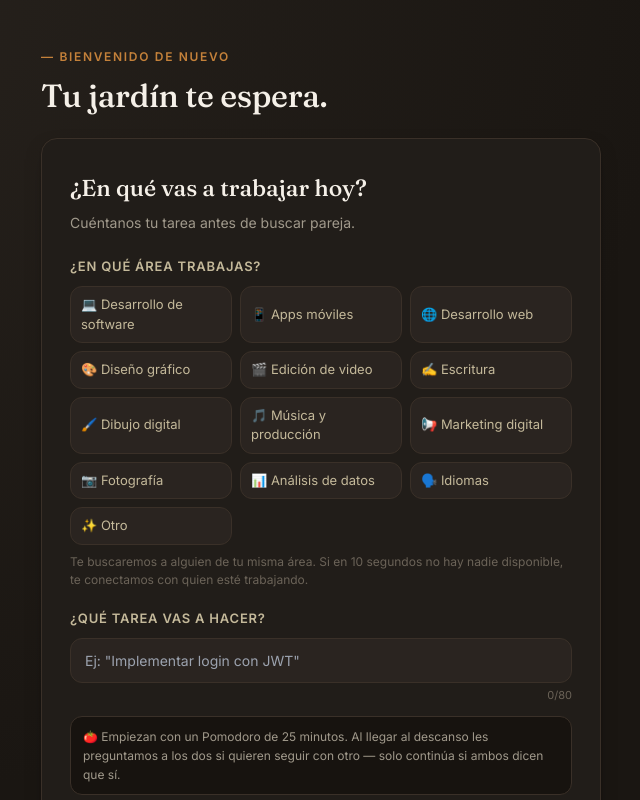
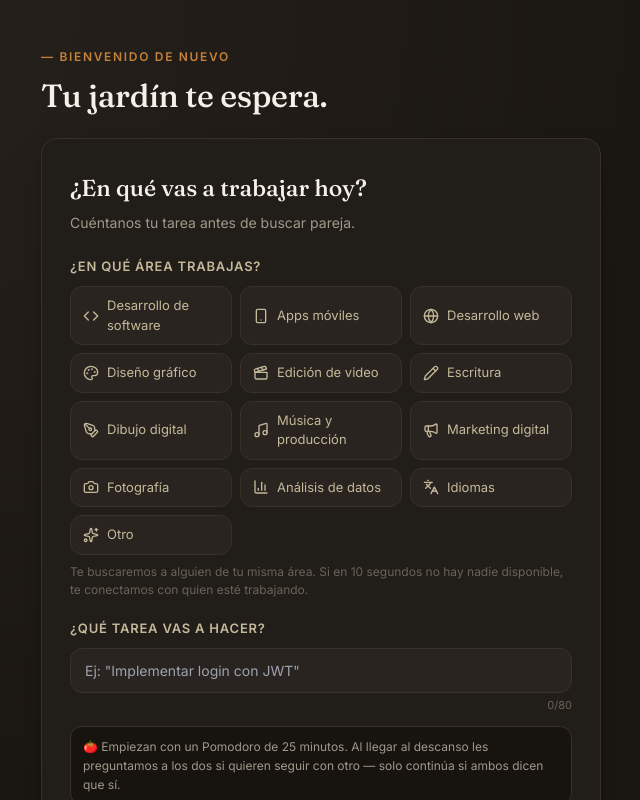
Before and after one commit to Davestriid/sinka, a Next.js app in the folder frontend/: page /dashboard in a window 1280 px wide. Shown: the top 800 px of the page, without its empty margins (319-959 px from the left). Built offline with nearby package versions, Linux system fonts and the light colour scheme; no server answers.

Commit message:
fix: iconos SVG en lugar de emoji en NavBar y areas del dashboard, en linea con el texto

```diff
--- a/frontend/src/app/dashboard/page.tsx
+++ b/frontend/src/app/dashboard/page.tsx
@@ -3,25 +3,32 @@
 import { useEffect, useRef, useState } from "react";
 import { useRouter } from "next/navigation";
 import { motion, AnimatePresence } from "framer-motion";
+import {
+  Code, Smartphone, Globe, Palette, Clapperboard, Pencil, PenTool,
+  Music, Megaphone, Camera, BarChart3, Languages, Sparkles,
+  type LucideProps,
+} from "lucide-react";
+import type { ComponentType } from "react";
 import { useAuthStore } from "@/store/auth.store";
 import { wsUrl, gamificationApi, type UserStats } from "@/lib/api";
 import { color, radius, shadow, fontSerif, ease } from "@/lib/theme";
 
 // ── Catálogo de áreas de trabajo ─────────────────────────────────────────────
-const TOPICS = [
-  { value: "software",  label: "💻 Desarrollo de software" },
-  { value: "mobile",    label: "📱 Apps móviles" },
-  { value: "web",       label: "🌐 Desarrollo web" },
-  { value: "design",    label: "🎨 Diseño gráfico" },
-  { value: "video",     label: "🎬 Edición de video" },
-  { value: "writing",   label: "✍️ Escritura" },
-  { value: "drawing",   label: "🖌️ Dibujo digital" },
-  { value: "music",     label: "🎵 Música y producción" },
-  { value: "marketing", label: "📢 Marketing digital" },
-  { value: "photo",     label: "📷 Fotografía" },
-  { value: "data",      label: "📊 Análisis de datos" },
-  { value: "languages", label: "🗣️ Idiomas" },
-  { value: "other",     label: "✨ Otro" },
+// Iconos propios en vez de emoji — ver la misma nota en components/NavBar.tsx.
+const TOPICS: { value: string; label: string; Icon: ComponentType<LucideProps> }[] = [
+  { value: "software",  label: "Desarrollo de software", Icon: Code },
+  { value: "mobile",    label: "Apps móviles",           Icon: Smartphone },
+  { value: "web",       label: "Desarrollo web",         Icon: Globe },
+  { value: "design",    label: "Diseño gráfico",         Icon: Palette },
+  { value: "video",     label: "Edición de video",       Icon: Clapperboard },
+  { value: "writing",   label: "Escritura",              Icon: Pencil },
+  { value: "drawing",   label: "Dibujo digital",         Icon: PenTool },
+  { value: "music",     label: "Música y producción",    Icon: Music },
+  { value: "marketing", label: "Marketing digital",      Icon: Megaphone },
+  { value: "photo",     label: "Fotografía",             Icon: Camera },
+  { value: "data",      label: "Análisis de datos",      Icon: BarChart3 },
+  { value: "languages", label: "Idiomas",                Icon: Languages },
+  { value: "other",     label: "Otro",                   Icon: Sparkles },
 ];
 
 // ── Estado de la pantalla ─────────────────────────────────────────────────────
@@ -196,7 +203,8 @@ export default function DashboardPage() {
                     whileTap={{ scale: 0.97 }}
                     onClick={() => setTopic(a.value)}
                   >
-                    {a.label}
+                    <a.Icon size={16} strokeWidth={2} style={{ flexShrink: 0 }} />
+                    <span>{a.label}</span>
                   </motion.button>
                 ))}
               </div>
@@ -402,10 +410,13 @@ const styles: Record<string, React.CSSProperties> = {
     gap:                 8,
   },
   areaBtn: {
+    display:      "flex",
+    alignItems:   "center",
+    gap:          8,
     background:   color.borderSoft,
     border:       `1px solid ${color.border}`,
     borderRadius: radius.md,
-    padding:      "8px 10px",
+    padding:      "9px 12px",
     color:        "#c4b99a",
     cursor:       "pointer",
     fontSize:     13,
--- a/frontend/src/app/session/[sessionId]/page.tsx
+++ b/frontend/src/app/session/[sessionId]/page.tsx
@@ -1258,18 +1258,18 @@ const styles: Record<string, React.CSSProperties> = {
   },
   botonRedondo: {
     display:        "inline-flex",
-    flexDirection:  "column",
+    flexDirection:  "row",
     alignItems:     "center",
-    gap:            4,
+    gap:            7,
     background:     color.surfaceRaised,
     color:          color.text,
     border:         `1px solid ${color.border}`,
     borderRadius:   radius.pill,
-    padding:        "9px 16px",
+    padding:        "10px 18px",
     cursor:         "pointer",
-    fontSize:       11,
+    fontSize:       13,
     fontWeight:     500,
-    minWidth:       72,
+    whiteSpace:     "nowrap",
     transition:     `background 0.15s ${ease}, border-color 0.15s ${ease}`,
   },
   botonApagado: {
--- a/frontend/src/components/NavBar.tsx
+++ b/frontend/src/components/NavBar.tsx
@@ -10,8 +10,9 @@
  * En pantallas angostas los enlaces se envuelven en vez de desbordarse.
  */
 import { useRouter, usePathname } from "next/navigation";
-import { useEffect, useState, type CSSProperties } from "react";
+import { useEffect, useState, type CSSProperties, type ComponentType } from "react";
 import { motion, AnimatePresence } from "framer-motion";
+import { Target, Handshake, Sprout, Users, CalendarDays, ShoppingBag, type LucideProps } from "lucide-react";
 
 import { authApi, gamificationApi, type UserStats } from "@/lib/api";
 import { useAuthStore } from "@/store/auth.store";
@@ -20,16 +21,19 @@ import { Notificaciones } from "./Notificaciones";
 
 interface Destino {
   href:   string;
-  icono:  string;
+  Icono:  ComponentType<LucideProps>;
   texto:  string;
 }
 
+// Iconos propios en vez de emoji: en varios sistemas el emoji se ve distinto
+// (o de plano no se ve) y da un aire mas generico. Con trazos de un mismo
+// set el conjunto se siente diseñado, no improvisado.
 const DESTINOS: Destino[] = [
-  { href: "/dashboard",   icono: "🎯", texto: "Enfocarme" },
-  { href: "/vinculos",    icono: "🤝", texto: "Vínculos"  },
-  { href: "/jardin",      icono: "🌿", texto: "Jardín"    },
-  { href: "/grupos",      icono: "👥", texto: "Grupos"    },
-  { href: "/citas",       icono: "📅", texto: "Citas"     },
+  { href: "/dashboard",   Icono: Target,        texto: "Enfocarme" },
+  { href: "/vinculos",    Icono: Handshake,      texto: "Vínculos"  },
+  { href: "/jardin",      Icono: Sprout,         texto: "Jardín"    },
+  { href: "/grupos",      Icono: Users,          texto: "Grupos"    },
+  { href: "/citas",       Icono: CalendarDays,   texto: "Citas"     },
   // La tabla de lideres queda fuera de la barra por ahora. La pagina sigue
   // existiendo en /leaderboard por si se quiere volver a mostrar.
 ];
@@ -98,7 +102,7 @@ export function NavBar({ monedas }: NavBarProps) {
         onClick={() => router.push("/dashboard")}
         title="Ir al inicio"
       >
-        <span style={s.logoMark} aria-hidden>🌱</span>
+        <Sprout size={17} strokeWidth={2} color={color.accent} aria-hidden />
         SINKA
       </button>
 
@@ -112,7 +116,7 @@ export function NavBar({ monedas }: NavBarProps) {
               style={{ ...s.enlace, ...(on ? s.enlaceActivo : {}) }}
               title={d.texto}
             >
-              <span aria-hidden>{d.icono}</span>
+              <d.Icono size={15} strokeWidth={2} aria-hidden />
               <span style={s.etiqueta}>{d.texto}</span>
               {on && (
                 <motion.span
@@ -134,6 +138,7 @@ export function NavBar({ monedas }: NavBarProps) {
           onClick={() => router.push("/shop")}
           title="Tienda"
         >
+          <ShoppingBag size={15} strokeWidth={2} aria-hidden />
           <AnimatePresence mode="popLayout">
             <motion.span
               key={fc ?? "sin-fc"}
@@ -142,7 +147,7 @@ export function NavBar({ monedas }: NavBarProps) {
               exit={{ y: 6, opacity: 0 }}
               transition={{ duration: 0.18 }}
             >
-              🛍️{fc != null ? ` ${fc}` : ""}
+              {fc != null ? fc : ""}
             </motion.span>
           </AnimatePresence>
         </button>
```
Also changed, not shown: 1 other file (tests, documents, lock files or other folders).
